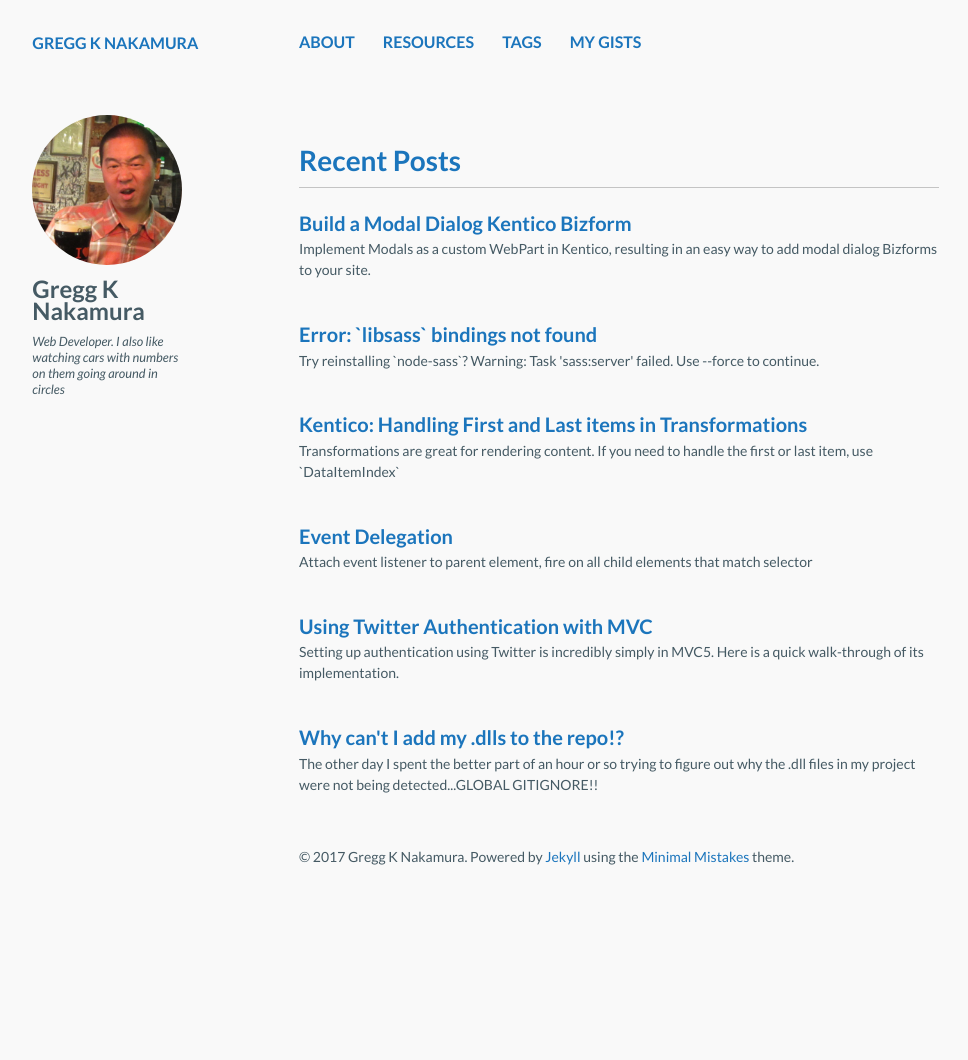
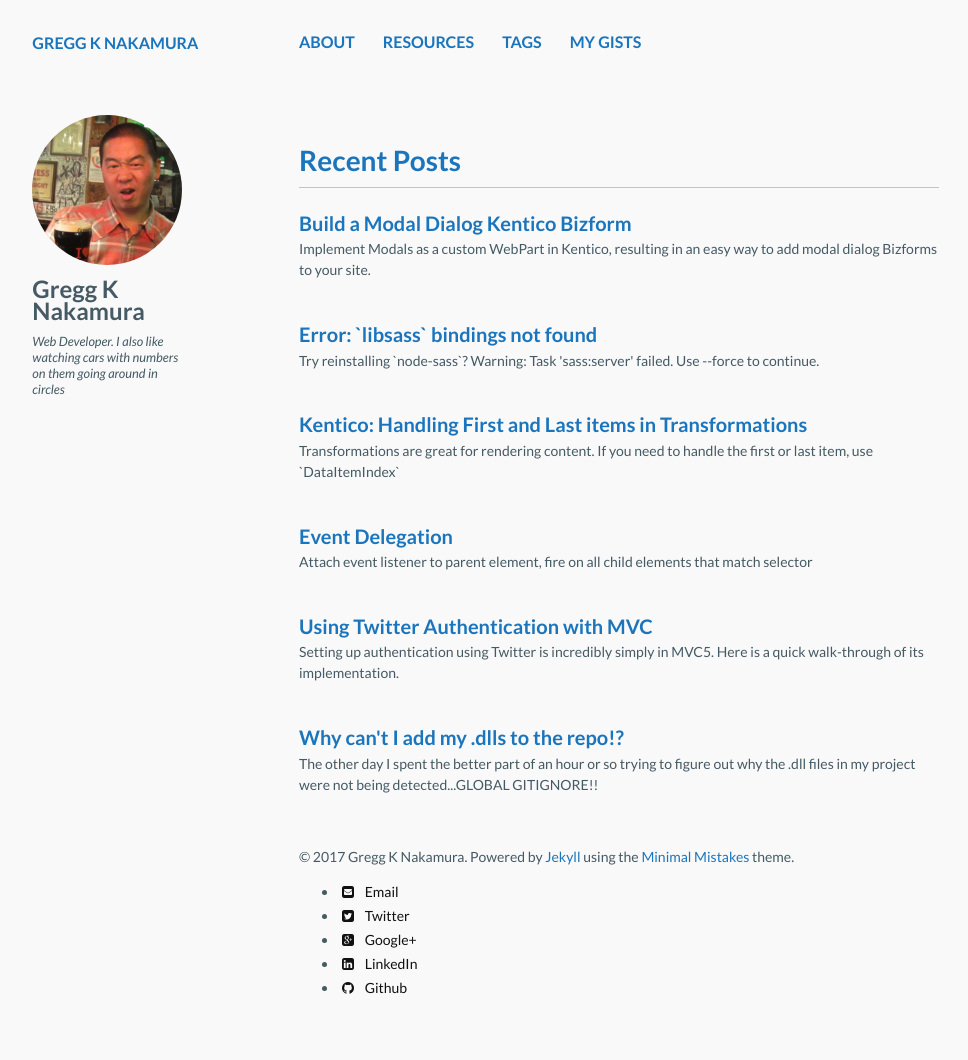
Before and after one commit to greggnakamura/greggnakamura.github.com, a Jekyll site: the page built from index.md, in a window 1280 px wide. Shown: the whole page, without its empty margins (21-989 px from the left). Built offline with Jekyll 4.4.1, drawn with Linux system fonts in a browser that asks for light colours; nearby versions of some CDN libraries; before the commit the page ends 913 px from its top, so only the background shows below that.

Commit message:
Add socials, moved from sidebar author bio section

```diff
--- a/_includes/_footer.html
+++ b/_includes/_footer.html
@@ -13,6 +13,28 @@
 {% endif %}
 
 <span>&copy; {{ site.time | date: '%Y' }} {{ site.owner.name }}. Powered by <a href="http://jekyllrb.com" rel="nofollow">Jekyll</a> using the <a href="http://mademistakes.com/minimal-mistakes/" rel="nofollow">Minimal Mistakes</a> theme.</span>
+
+<ul class="socials">
+  {% if author.email %}<li><a href="mailto:{{ author.email }}" class="author-social" target="_blank"><i class="fa fa-fw fa-envelope-square"></i> Email</a></li>{% endif %}
+  {% if author.twitter %}<li><a href="http://twitter.com/{{ author.twitter }}" class="author-social" target="_blank"><i class="fa fa-fw fa-twitter-square"></i> Twitter</a></li>{% endif %}
+  {% if author.facebook %}<li><a href="http://facebook.com/{{ author.facebook }}" class="author-social" target="_blank"><i class="fa fa-fw fa-facebook-square"></i> Facebook</a></li>{% endif %}
+  {% if author.google.plus %}<li><a href="http://plus.google.com/+{{ author.google.plus }}" class="author-social" target="_blank"><i class="fa fa-fw fa-google-plus-square"></i> Google+</a></li>{% endif %}
+  {% if author.linkedin %}<li><a href="http://linkedin.com/in/{{ author.linkedin }}" class="author-social" target="_blank"><i class="fa fa-fw fa-linkedin-square"></i> LinkedIn</a></li>{% endif %}
+  {% if author.xing %}<li><a href="http://www.xing.com/profile/{{ author.xing }}" class="author-social" target="_blank"><i class="fa fa-fw fa-xing-square"></i> XING</a></li>{% endif %}
+  {% if author.instagram %}<li><a href="http://instagram.com/{{ author.instagram }}" class="author-social" target="_blank"><i class="fa fa-fw fa-instagram"></i> Instagram</a></li>{% endif %}
+  {% if author.tumblr %}<li><a href="http://{{ author.tumblr }}.tumblr.com" class="author-social" target="_blank"><i class="fa fa-fw fa-tumblr-square"></i> Tumblr</a></li>{% endif %}
+  {% if author.github %}<li><a href="http://github.com/{{ author.github }}" class="author-social" target="_blank"><i class="fa fa-fw fa-github"></i> Github</a></li>{% endif %}
+  {% if author.stackoverflow %}<li><a href="http://stackoverflow.com/users/{{ author.stackoverflow }}" class="author-social" target="_blank"><i class="fa fa-fw fa-stack-overflow"></i> Stackoverflow</a></li>{% endif %}
+  {% if author.lastfm %}<li><a href="http://lastfm.com/user/{{ author.lastfm }}" class="author-social" target="_blank"><i class="fa fa-fw fa-music"></i> Last.fm</a></li>{% endif %}
+  {% if author.dribbble %}<li><a href="http://dribbble.com/{{ author.dribbble }}" class="author-social" target="_blank"><i class="fa fa-fw fa-dribbble"></i> Dribbble</a></li>{% endif %}
+  {% if author.pinterest %}<li><a href="http://www.pinterest.com/{{ author.pinterest }}" class="author-social" target="_blank"><i class="fa fa-fw fa-pinterest"></i> Pinterest</a></li>{% endif %}
+  {% if author.foursquare %}<li><a href="http://foursquare.com/{{ author.foursquare }}" class="author-social" target="_blank"><i class="fa fa-fw fa-foursquare"></i> Foursquare</a></li>{% endif %}
+  {% if author.steam %}<li><a href="http://steamcommunity.com/id/{{ author.steam }}" class="author-social" target="_blank"><i class="fa fa-fw fa-steam-square"></i> Steam</a></li>{% endif %}
+  {% if author.youtube %}<li><a href="https://youtube.com/user/{{ author.youtube }}" class="author-social" target="_blank"><i class="fa fa-fw fa-youtube-square"></i> Youtube</a></li>{% endif %}
+  {% if author.soundcloud %}<li><a href="http://soundcloud.com/{{ author.soundcloud }}" class="author-social" target="_blank"><i class="fa fa-fw fa-soundcloud"></i> Soundcloud</a></li>{% endif %}
+  {% if author.weibo %}<li><a href="http://www.weibo.com/{{ author.weibo }}" class="author-social" target="_blank"><i class="fa fa-fw fa-weibo"></i> Weibo</a></li>{% endif %}
+  {% if author.flickr %}<li><a href="http://www.flickr.com/{{ author.flickr }}" class="author-social" target="_blank"><i class="fa fa-fw fa-flickr"></i> Flickr</a></li>{% endif %}
+</ul>
 
 <script type="application/ld+json">
   {
```
